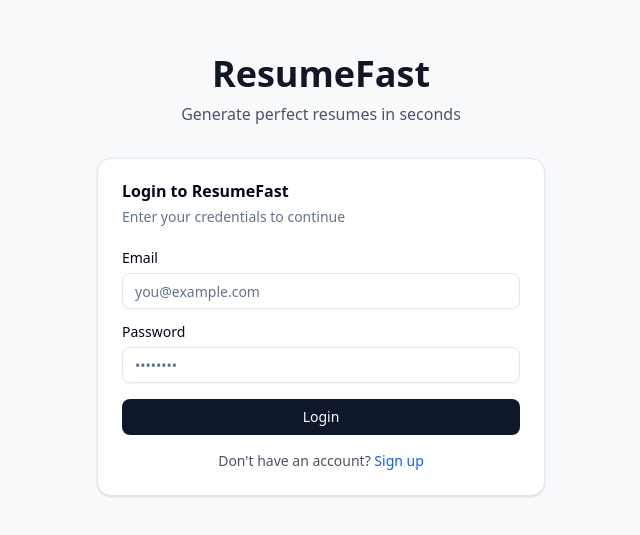
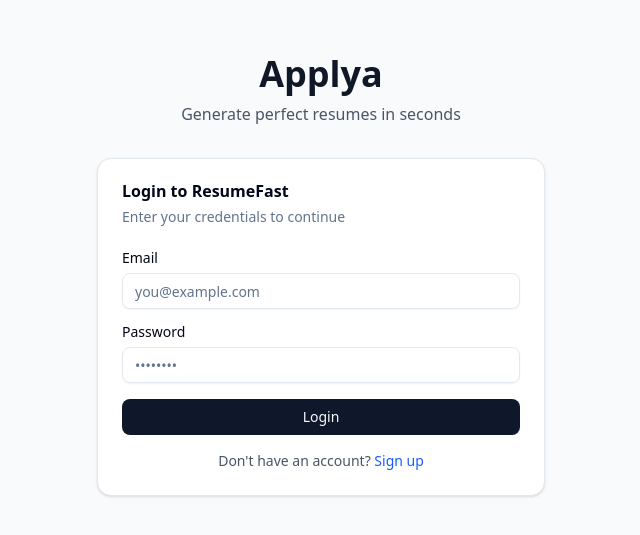
Before and after one commit to anis-gorsi-786/ResumeFast, a Next.js app: page /login in a window 1280 px wide. Shown: the part 125-660 px from the top of the page, without its empty margins (319-959 px from the left). Built offline with nearby package versions, Linux system fonts and the light colour scheme.

Commit message:
Name changed to Applya

```diff
--- a/src/app/(auth)/login/page.tsx
+++ b/src/app/(auth)/login/page.tsx
@@ -5,7 +5,7 @@
     <div className="min-h-screen flex items-center justify-center bg-gray-50 px-4">
       <div className="w-full max-w-md">
         <div className="text-center mb-8">
-          <h1 className="text-4xl font-bold text-gray-900">ResumeFast</h1>
+          <h1 className="text-4xl font-bold text-gray-900">Applya</h1>
           <p className="text-gray-600 mt-2">Generate perfect resumes in seconds</p>
         </div>
         <LoginForm />
```
